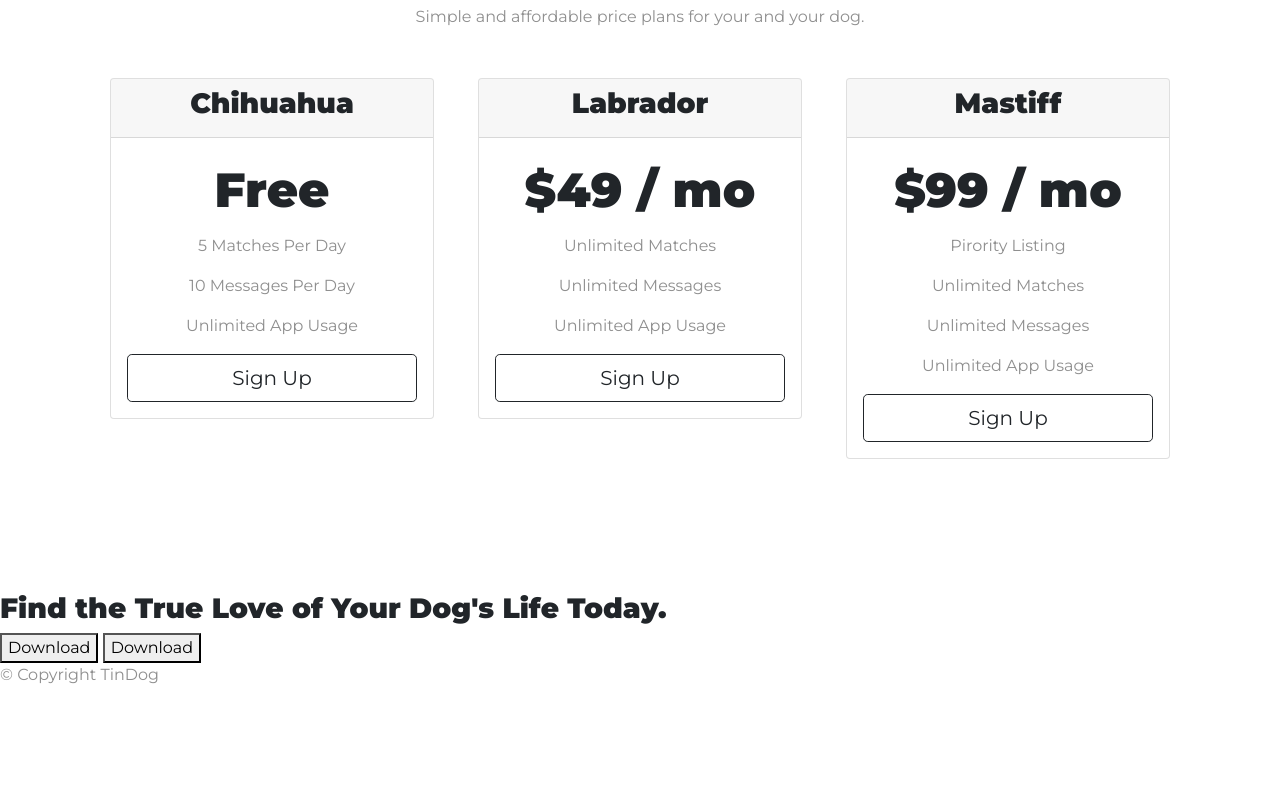
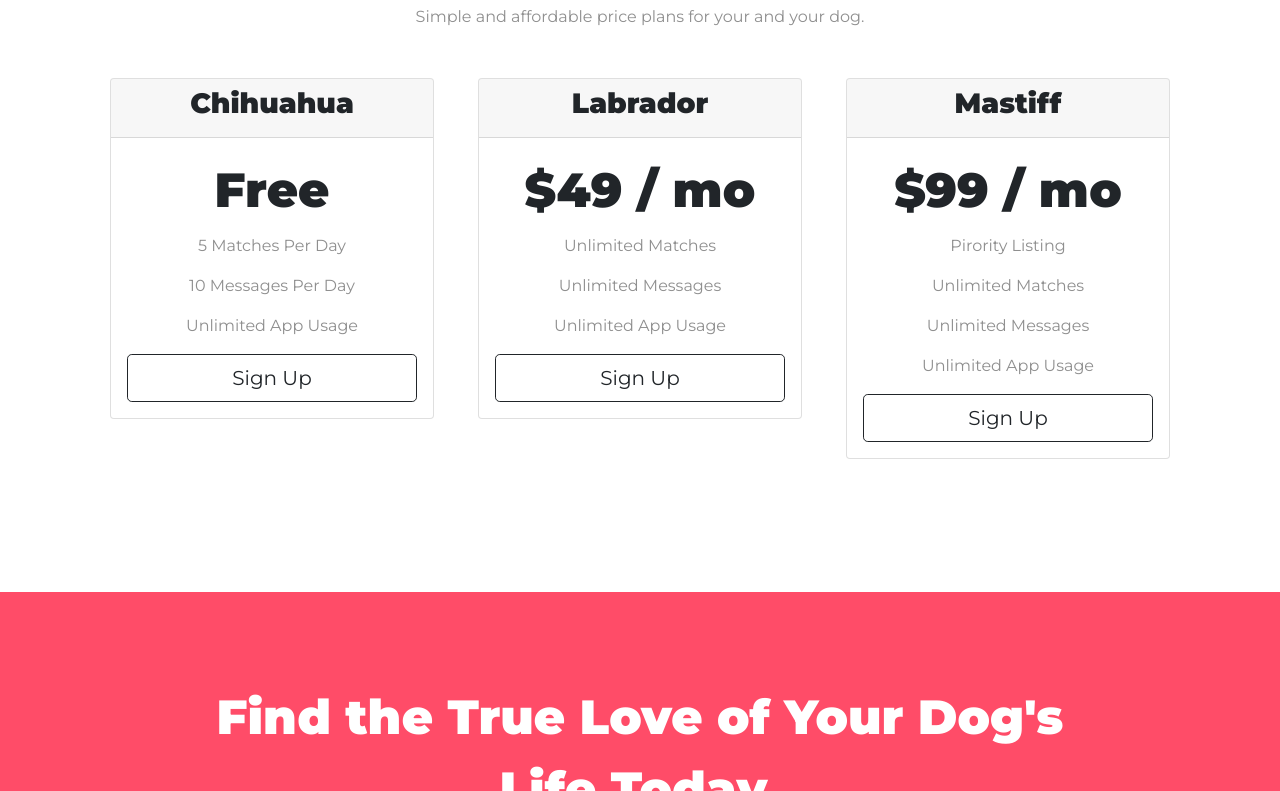
Before and after one commit to Ouijdene/Bootstrap-tindog, a plain HTML site: page index.html in a window 1280 px wide. Shown: the part 2009-2800 px from the top of the page. Before the commit the page ends 2712 px from the top, so only its background shows below. Drawn offline with nearby package versions, Linux system fonts and the light colour scheme.

Commit message:
Complete cta and footer sections

```diff
--- a/css/styles.css
+++ b/css/styles.css
@@ -42,7 +42,7 @@ h1 {
 
 h3 {
   font-family: "Montserrat";
-  font-weight: bold;
+  font-weight: 900;
 }
 
 h2 {
@@ -137,3 +137,28 @@ p {
     width: 60%;
   }
 }
+
+#cta{
+  background-color:#ff4c68;
+  color: #fff;
+  text-align: center;
+  padding: 7% 15%;
+}
+
+.cta-heading{
+  font-size: 3rem;
+  line-height: 1.5;
+}
+
+#footer{
+  padding: 7% 15%;
+  text-align: center;
+}
+
+.social-icons{
+  margin: 20px 10px;
+}
+
+.copyright{
+  margin-top: 20px;
+}
--- a/index.html
+++ b/index.html
@@ -40,6 +40,8 @@
       crossorigin="anonymous"
     ></script>
 
+    <link rel="stylesheet" href="https://use.fontawesome.com/releases/v5.15.4/css/all.css" integrity="sha384-DyZ88mC6Up2uqS4h/KRgHuoeGwBcD4Ng9SiP4dIRy0EXTlnuz47vAwmeGwVChigm" crossorigin="anonymous">
+
     <link rel="stylesheet" href="css/styles.css" />
 
   </head>
@@ -65,13 +67,13 @@
           <div class="collapse navbar-collapse" id="navbarSupportedContent">
             <ul class="navbar-nav ms-auto">
               <li class="nav-item">
-                <a class="nav-link" href="#">Contact</a>
+                <a class="nav-link" href="#footer">Contact</a>
               </li>
               <li class="nav-item">
-                <a class="nav-link" href="#">Pricing</a>
+                <a class="nav-link" href="#pricing">Pricing</a>
               </li>
               <li class="nav-item">
-                <a class="nav-link" href="#">Download</a>
+                <a class="nav-link" href="#cta">Download</a>
               </li>
             </ul>
           </div>
@@ -215,15 +217,19 @@
     <!-- Call to Action -->
 
     <section id="cta">
-      <h3>Find the True Love of Your Dog's Life Today.</h3>
-      <button type="button">Download</button>
-      <button type="button">Download</button>
+      <h3 class="cta-heading">Find the True Love of Your Dog's Life Today.</h3>
+      <button type="button" class="btn btn-dark btn-lg download-btn"><i class="fab fa-apple"></i> Download</button>
+      <button type="button" class="btn btn-light btn-lg download-btn"><i class="fab fa-google-play"></i> Download</button>
     </section>
 
     <!-- Footer -->
 
     <footer id="footer">
-      <p>© Copyright TinDog</p>
+      <i class="social-icons fab fa-twitter"></i>
+      <i class="social-icons fab fa-facebook-f"></i>
+      <i class="social-icons fab fa-instagram"></i>
+      <i class="social-icons fas fa-envelope"></i>
+      <p class="copyright">© Copyright TinDog</p>
     </footer>
   </body>
 </html>
```
